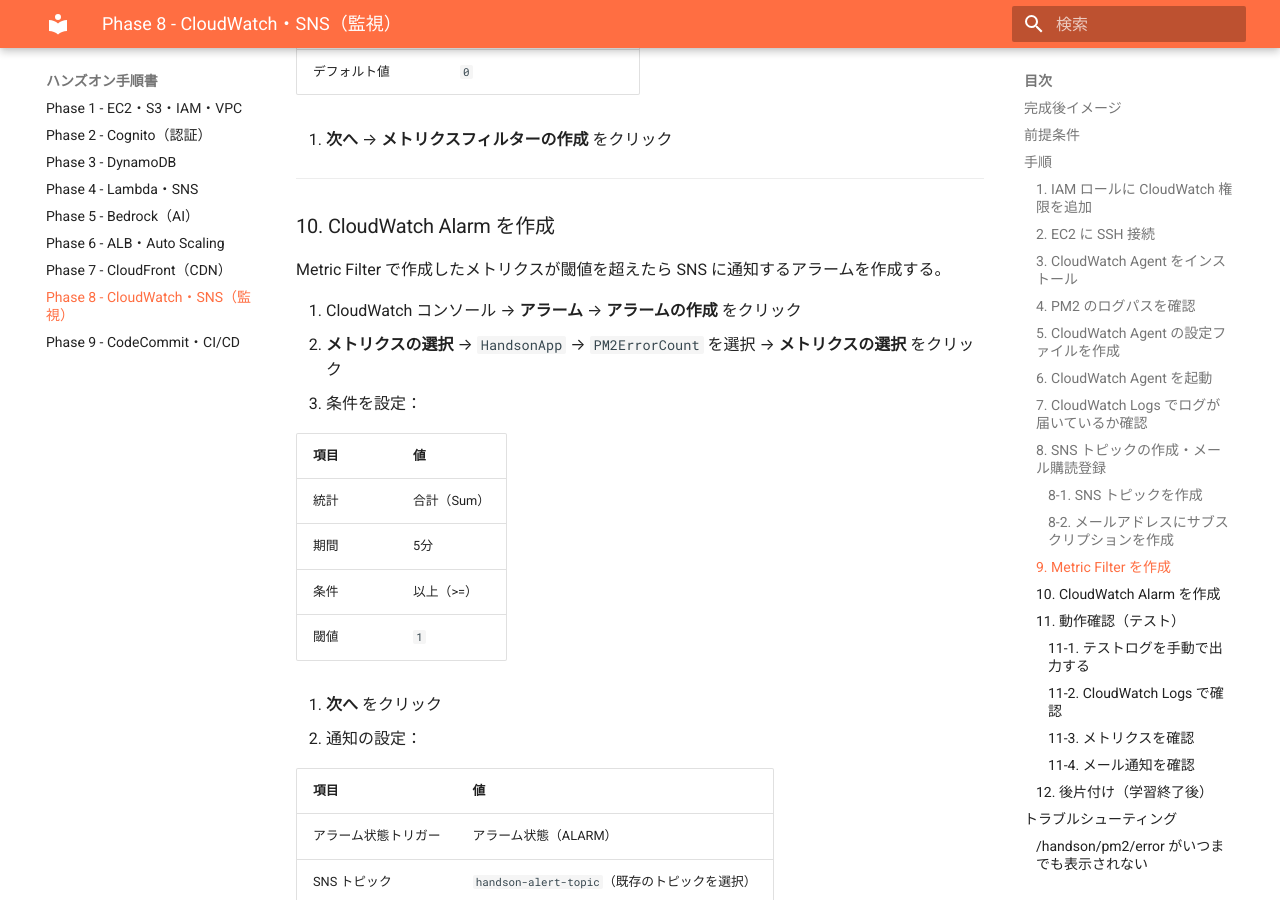
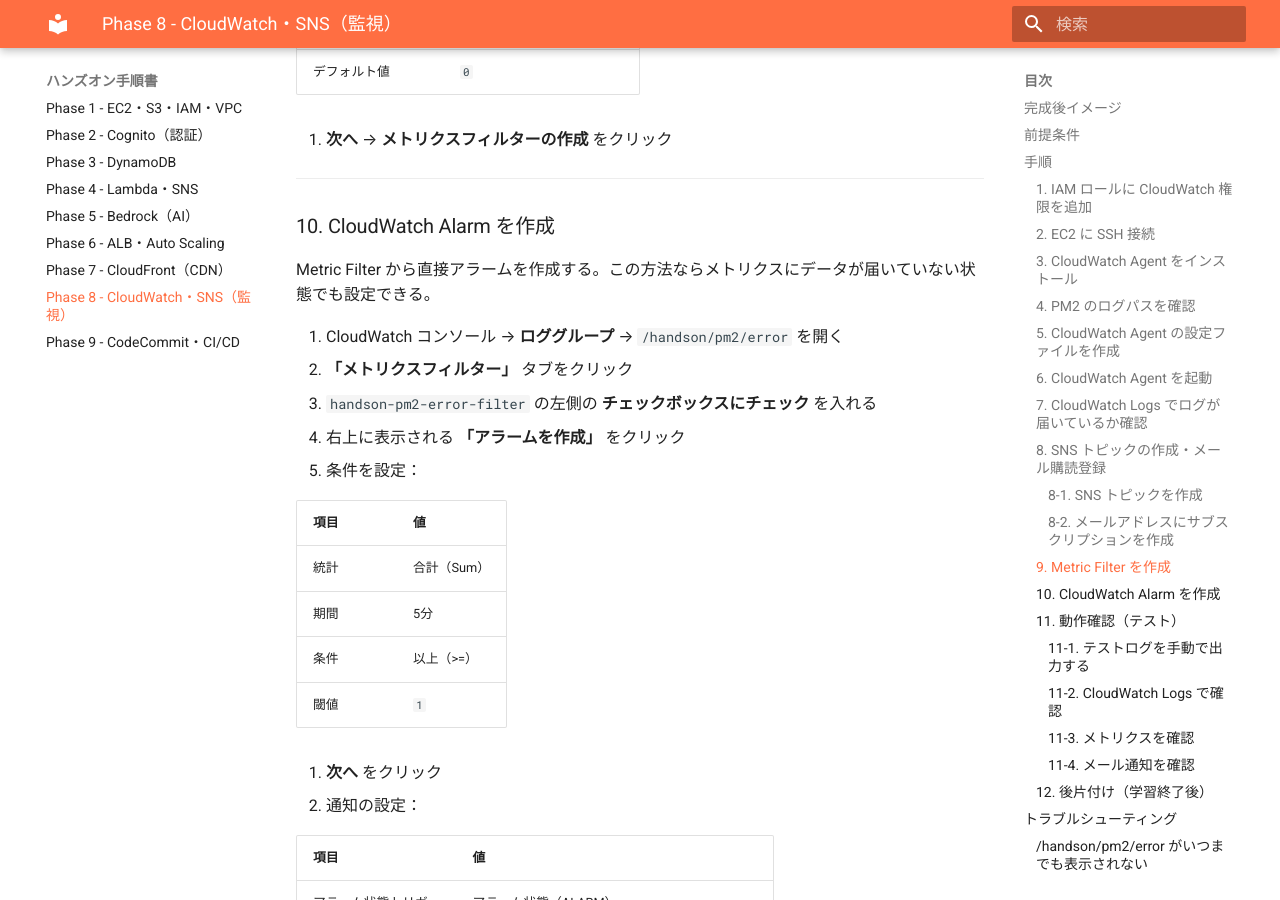
Before and after one commit to ohtsuka-shota-se/samurai-repo, an MkDocs documentation site: the page built from docs/08_CloudWatch_SNS_ハンズオン手順.md, in a window 1280 px wide and 900 px high, scrolled down 5219 px. Built offline with MkDocs 1.6.1 and Material for MkDocs 9.7.7, drawn with Linux system fonts in a browser that asks for light colours.

Commit message:
fix phase08

```diff
--- a/docs/08_CloudWatch_SNS_ハンズオン手順.md
+++ b/docs/08_CloudWatch_SNS_ハンズオン手順.md
@@ -233,11 +233,13 @@
 
 ### 10. CloudWatch Alarm を作成
 
-Metric Filter で作成したメトリクスが閾値を超えたら SNS に通知するアラームを作成する。
+Metric Filter から直接アラームを作成する。この方法ならメトリクスにデータが届いていない状態でも設定できる。
 
-1. CloudWatch コンソール → **アラーム** → **アラームの作成** をクリック
-2. **メトリクスの選択** → `HandsonApp` → `PM2ErrorCount` を選択 → **メトリクスの選択** をクリック
-3. 条件を設定：
+1. CloudWatch コンソール → **ロググループ** → `/handson/pm2/error` を開く
+2. **「メトリクスフィルター」** タブをクリック
+3. `handson-pm2-error-filter` の左側の **チェックボックスにチェック** を入れる
+4. 右上に表示される **「アラームを作成」** をクリック
+5. 条件を設定：
 
 | 項目 | 値 |
 |------|---|
```
Also changed, not shown: other parts of docs/08_CloudWatch_SNS_ハンズオン手順.md (+4 -4 lines).
